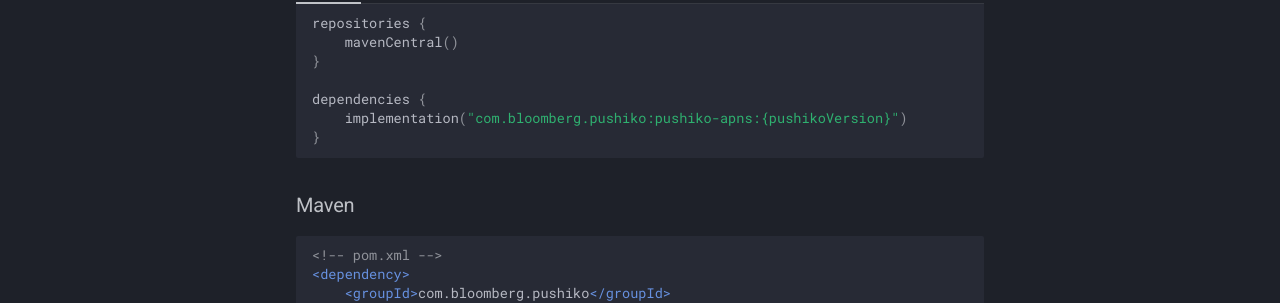
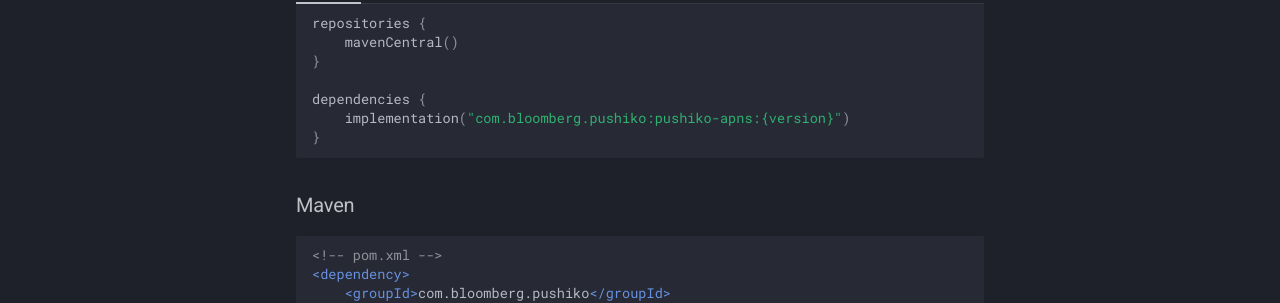
Before and after one commit to bloomberg/pushiko, an MkDocs documentation site: the page built from docs/getting_started_apns.md, in a window 1280 px wide and 900 px high. Shown: the part 371-674 px from the top of the window. Built offline with MkDocs 1.6.1 and Material for MkDocs 9.7.7, drawn with Linux system fonts in a browser that asks for light colours; comment, search, counter and statistics services are not loaded.

Commit message:
Fix Pushiko version substitution in APNs getting started
See #82

````diff
--- a/docs/getting_started_apns.md
+++ b/docs/getting_started_apns.md
@@ -11,7 +11,7 @@
     }
 
     dependencies {
-        implementation("com.bloomberg.pushiko:pushiko-apns:{pushikoVersion}")
+        implementation("com.bloomberg.pushiko:pushiko-apns:{version}")
     }
     ```
 
@@ -22,7 +22,7 @@
     }
 
     dependencies {
-        implementation 'com.bloomberg.pushiko:pushiko-apns:{pushikoVersion}'
+        implementation 'com.bloomberg.pushiko:pushiko-apns:{version}'
     }
     ```
 
````
